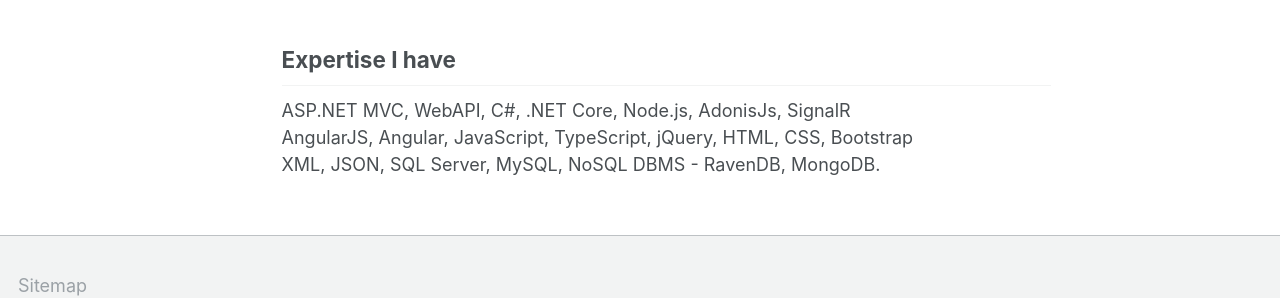
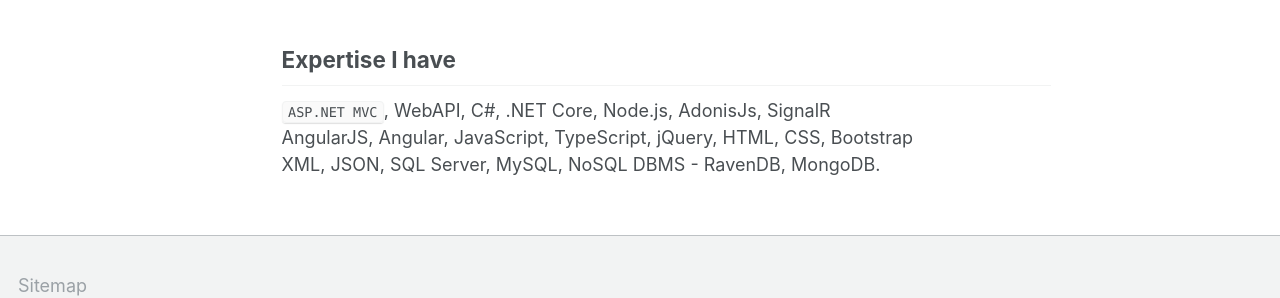
Before and after one commit to ali-shahbaz/ali-shahbaz.github.io, a Jekyll site: the page built from _pages/about.md, in a window 1280 px wide and 1258 px high. Shown: the part 868-1166 px from the top of the window. Built offline with Jekyll 4.4.1, drawn with Linux system fonts in a browser that asks for light colours.

```diff
--- a/_pages/about.md
+++ b/_pages/about.md
@@ -24,6 +24,6 @@ Started my **software development** career in March 2012 as .NET developer, befo
 
 Expertise I have
 ---
-ASP.NET MVC, WebAPI, C#, .NET Core, Node.js, AdonisJs, SignalR<br>
+`ASP.NET MVC`, WebAPI, C#, .NET Core, Node.js, AdonisJs, SignalR<br>
 AngularJS, Angular, JavaScript, TypeScript, jQuery, HTML, CSS, Bootstrap<br>
 XML, JSON, SQL Server, MySQL, NoSQL DBMS - RavenDB, MongoDB.
```
